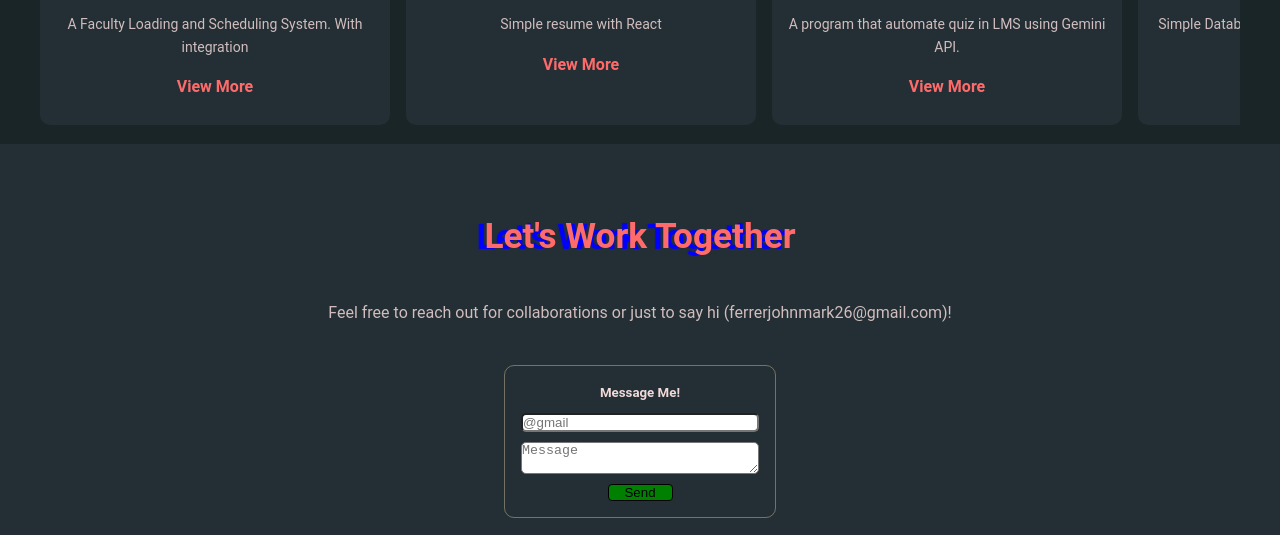
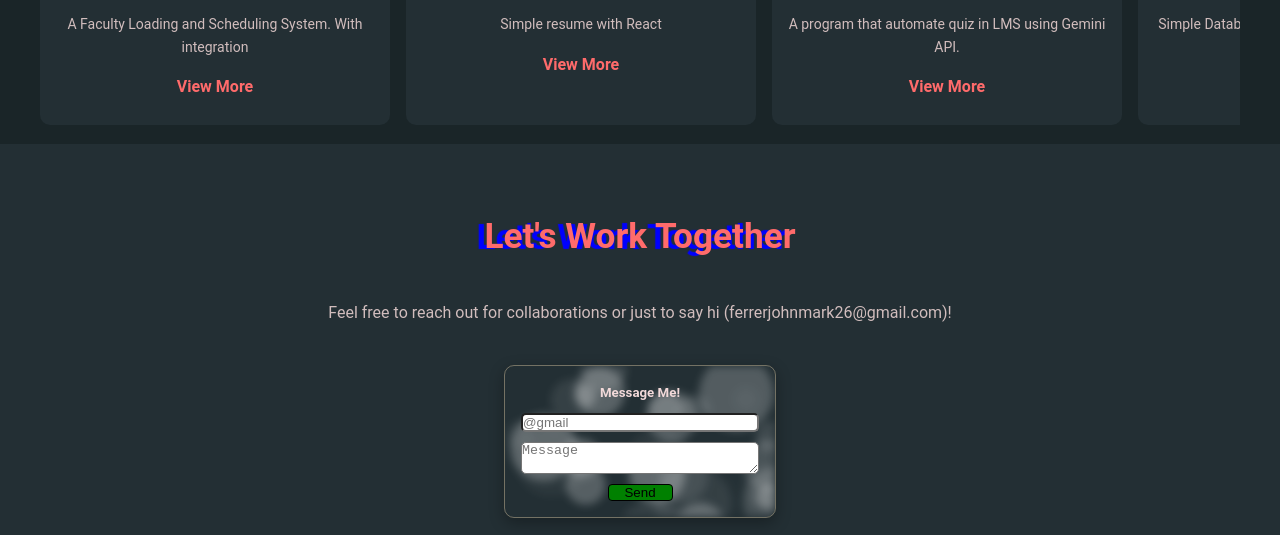
Before and after one commit to FerrerMark/portfolio, a plain HTML site: page index.html in a window 1280 px wide. Shown: the part 1792-2327 px from the top of the page. Drawn offline with Linux system fonts and the light colour scheme.

Commit message:
add contact form style

```diff
--- a/css/portfolio.css
+++ b/css/portfolio.css
@@ -782,6 +782,7 @@ li.hover{
     transform: scale(0.5);
     transition: opacity 0.4s ease, transform 0.4s ease;
     z-index: 0;
+    filter: blur(4px);
 }
 
 /* Show the circle on hover */
@@ -803,6 +804,7 @@ li.hover{
     transform: scale(0.5);
     transition: opacity 0.4s ease, transform 0.4s ease;
     z-index: 0;
+    filter: blur(4px);
 }
 
 .certificate-tile:hover::after {
@@ -829,6 +831,8 @@ section#contact form{
     padding: 16px;
     border: 1px solid #f5deb363;
     border-radius: 10px;
+    box-shadow: 3px 3px 5px 0px black;
+    box-shadow: 0 5px 15px rgba(0, 0, 0, 0.3);
 }
 
 section#contact form button {
--- a/index.html
+++ b/index.html
@@ -78,7 +78,7 @@
     <section id="contact">
         <h2>Let's Work Together</h2>
         <p>Feel free to reach out for collaborations or just to say hi (ferrerjohnmark26@gmail.com)!</p>
-        <form id="contact-form">
+        <form id="contact-form" class="floating-circles">
             <h5>Message Me!</h5>
             <input type="email" name="gmail" placeholder="@gmail" required>
             <textarea name="message" placeholder="Message" required></textarea>
```
